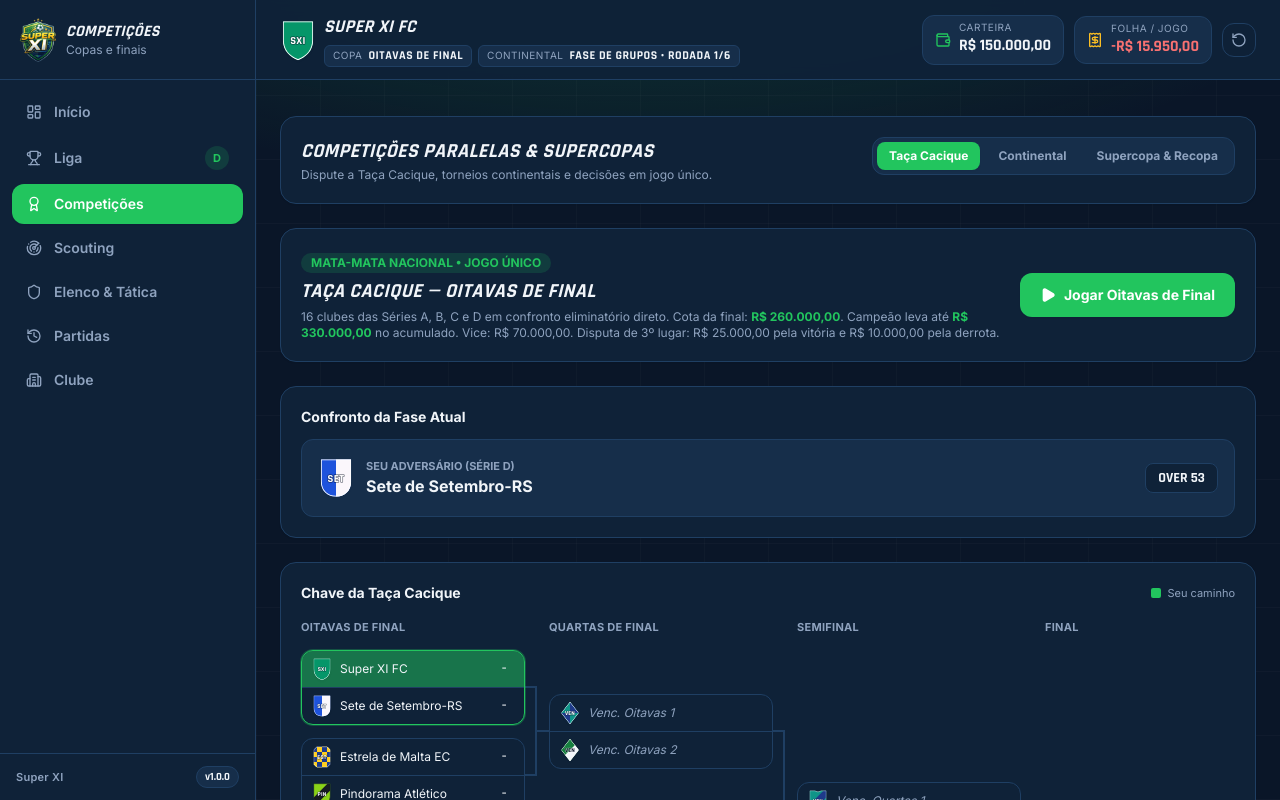
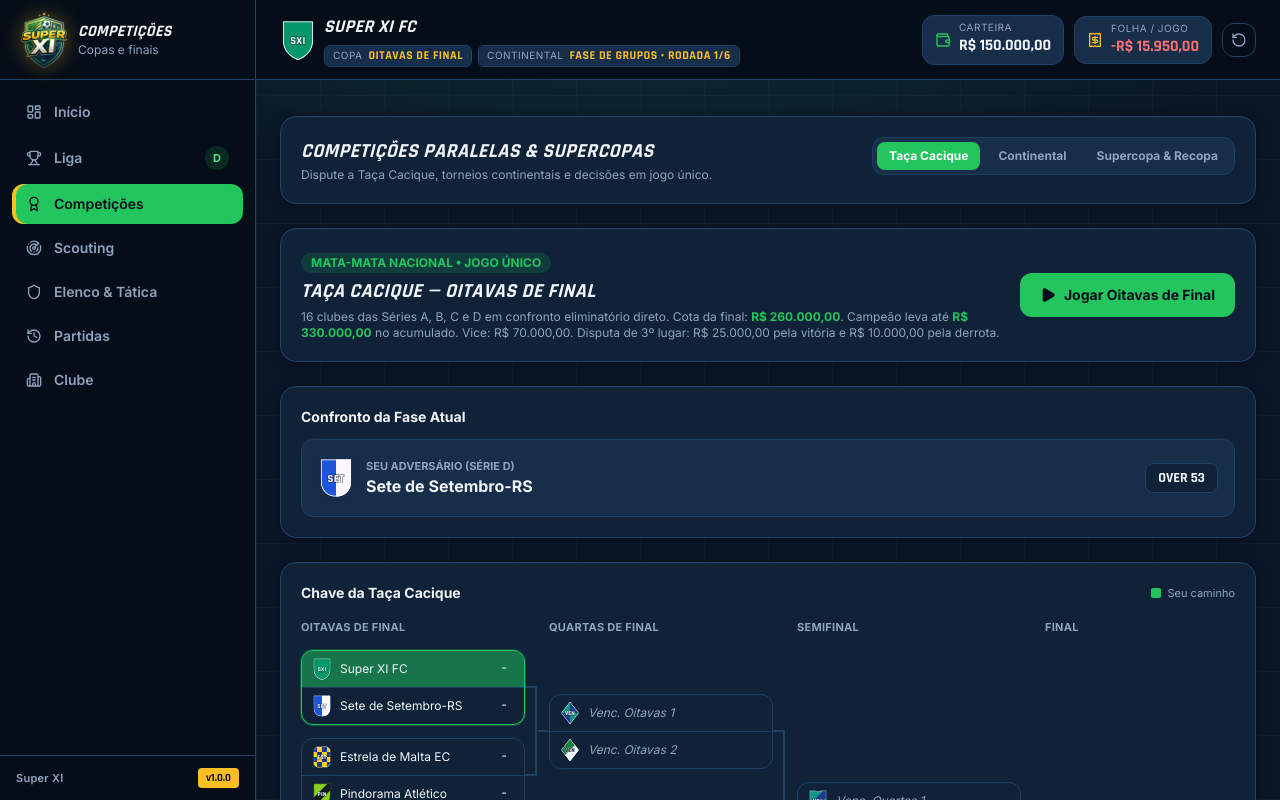
Before and after one commit to adrinoxdev/super-xi, a Vue app: page /#/competitions in a window 1280 px wide. Shown: the top 800 px of the page. Built offline with nearby package versions, Linux system fonts and the light colour scheme.

Commit message:
feat(visual): componentes base e layout no tema noite de jogo

```diff
--- a/src/components/layout/BottomNav.vue
+++ b/src/components/layout/BottomNav.vue
@@ -5,7 +5,7 @@ const { navItems, goTo } = useNavigation()
 </script>
 
 <template>
-  <nav class="md:hidden fixed bottom-0 inset-x-0 bg-surface border-t border-borderline z-40 grid grid-cols-7 pt-1 px-0.5 pb-[calc(0.25rem+env(safe-area-inset-bottom))]">
+  <nav class="md:hidden fixed bottom-0 inset-x-0 bg-night border-t border-borderline z-40 grid grid-cols-7 pt-1 px-0.5 pb-[calc(0.25rem+env(safe-area-inset-bottom))]">
     <button
       type="button"
       v-for="item in navItems"
@@ -13,14 +13,14 @@ const { navItems, goTo } = useNavigation()
       @click="goTo(item)"
       :class="[
         'flex flex-col items-center justify-center min-h-12 min-w-0 px-px py-1 rounded-lg text-[11px] leading-tight font-bold transition-colors relative',
-        item.active ? 'text-emeraldpro' : 'text-ink-muted'
+        item.active ? 'text-gold' : 'text-ink-muted'
       ]"
     >
       <component :is="item.icon" class="w-5 h-5 mb-0.5 shrink-0" />
       <span class="truncate max-w-full">{{ item.shortLabel }}</span>
       <span
         v-if="item.badge"
-        class="absolute top-0 right-0 min-w-4 h-4 px-1 rounded-full bg-emeraldpro text-white text-[10px] leading-4 font-extrabold text-center"
+        class="absolute top-0 right-0 min-w-4 h-4 px-1 rounded-full bg-emeraldpro text-night text-[10px] leading-4 font-extrabold text-center"
       >{{ item.badge }}</span>
       <span v-if="item.live" class="absolute top-0.5 left-1 flex w-2.5 h-2.5" aria-label="Ao vivo">
         <span class="absolute inline-flex w-full h-full rounded-full bg-emeraldpro opacity-75 animate-ping"></span>
--- a/src/components/layout/Header.vue
+++ b/src/components/layout/Header.vue
@@ -26,7 +26,7 @@ const { resetCareer } = useSeason()
 </script>
 
 <template>
-  <header class="bg-surface/95 backdrop-blur border-b border-borderline sticky top-0 z-30 px-3 sm:px-6 py-2 md:py-0 md:h-20 flex flex-col md:flex-row md:items-center md:justify-between gap-1.5 md:gap-3">
+  <header class="bg-night/95 backdrop-blur border-b border-borderline sticky top-0 z-30 px-3 sm:px-6 py-2 md:py-0 md:h-20 flex flex-col md:flex-row md:items-center md:justify-between gap-1.5 md:gap-3">
     <div class="flex items-center justify-between gap-2 sm:gap-3 min-w-0 md:contents">
     <div class="flex items-center gap-2 min-w-0">
       <img :src="`${base}logo.png`" alt="Super XI" class="md:hidden h-9 w-auto shrink-0 select-none" draggable="false" />
@@ -40,7 +40,7 @@ const { resetCareer } = useSeason()
             :key="s.label"
             class="inline-flex items-center gap-1.5 bg-subtle border border-borderline rounded-md px-2 py-0.5 text-[10px] uppercase tracking-wider text-ink-muted"
           >
-            {{ s.label }} <b class="font-score text-xs text-ink">{{ s.value }}</b>
+            {{ s.label }} <b class="font-score text-xs text-gold">{{ s.value }}</b>
           </span>
         </div>
       </div>
@@ -71,7 +71,7 @@ const { resetCareer } = useSeason()
         v-if="!isMatchRoute && match.liveCompetitions.length"
         type="button"
         @click="goToMatchTab"
-        class="hidden md:flex bg-emeraldpro text-white px-3 py-1.5 rounded-xl items-center gap-1 text-xs font-bold shadow-sm"
+        class="hidden md:flex bg-emeraldpro text-night px-3 py-1.5 rounded-xl items-center gap-1 text-xs font-bold shadow-sm"
       >
         <PlayCircle class="w-3.5 h-3.5 shrink-0" />
         <span class="whitespace-nowrap">Voltar à partida</span>
@@ -95,7 +95,7 @@ const { resetCareer } = useSeason()
         v-if="!isMatchRoute && match.liveCompetitions.length"
         type="button"
         @click="goToMatchTab"
-        class="shrink-0 min-h-9 bg-emeraldpro text-white px-3 rounded-xl flex items-center gap-1 text-xs font-bold shadow-sm"
+        class="shrink-0 min-h-9 bg-emeraldpro text-night px-3 rounded-xl flex items-center gap-1 text-xs font-bold shadow-sm"
       >
         <PlayCircle class="w-3.5 h-3.5 shrink-0" />
         Voltar à partida
@@ -103,7 +103,7 @@ const { resetCareer } = useSeason()
       <button
         type="button"
         @click="router.push('/league')"
-        class="shrink-0 min-h-9 bg-emeraldpro-soft border border-emeraldpro/30 hover:bg-emeraldpro hover:text-white text-emeraldpro px-3 rounded-xl flex items-center gap-1 text-xs font-bold transition-colors"
+        class="shrink-0 min-h-9 bg-emeraldpro-soft border border-emeraldpro/30 hover:bg-emeraldpro hover:text-night text-emeraldpro-hover px-3 rounded-xl flex items-center gap-1 text-xs font-bold transition-colors"
         title="Abrir Liga Aurora"
       >
         <Trophy class="w-3.5 h-3.5 shrink-0" />
@@ -118,7 +118,7 @@ const { resetCareer } = useSeason()
         :key="s.label"
         class="shrink-0 inline-flex items-center gap-1.5 bg-subtle border border-borderline rounded-md px-2 py-1 text-[11px] uppercase tracking-wider text-ink-muted"
       >
-        {{ s.label }} <b class="font-score text-xs text-ink">{{ s.value }}</b>
+        {{ s.label }} <b class="font-score text-xs text-gold">{{ s.value }}</b>
       </span>
       <span class="shrink-0 font-score font-bold bg-subtle border border-borderline rounded-full px-2 py-0.5 text-[11px] text-ink">v{{ appVersion }}</span>
     </div>
--- a/src/components/layout/Sidebar.vue
+++ b/src/components/layout/Sidebar.vue
@@ -9,10 +9,10 @@ const { subtitle } = usePageSubtitle()
 </script>
 
 <template>
-  <aside class="hidden md:flex md:w-64 bg-surface border-r border-borderline flex-col justify-between shrink-0 sticky top-0 h-dvh overflow-y-auto z-20 self-start">
+  <aside class="hidden md:flex md:w-64 bg-night border-r border-borderline flex-col justify-between shrink-0 sticky top-0 h-dvh overflow-y-auto z-20 self-start">
     <div>
       <div class="px-4 h-20 border-b border-borderline flex items-center gap-1.5">
-        <img :src="`${base}logo.png`" alt="Super XI" class="h-11 w-auto shrink-0 select-none" draggable="false" />
+        <img :src="`${base}logo.png`" alt="Super XI" class="h-14 w-auto shrink-0 select-none drop-shadow-[0_0_10px_rgba(251,191,36,0.35)]" draggable="false" />
         <div class="min-w-0">
           <h2 class="font-bold text-base text-ink leading-tight truncate">{{ currentPageTitle }}</h2>
           <p class="text-xs text-ink-muted truncate">{{ subtitle }}</p>
@@ -28,7 +28,7 @@ const { subtitle } = usePageSubtitle()
           :class="[
             'w-full flex items-center justify-between px-3.5 py-2.5 rounded-xl text-sm font-semibold transition-all',
             item.active
-              ? 'bg-emeraldpro text-white shadow-sm'
+              ? 'bg-emeraldpro text-night shadow-[inset_4px_0_0_#FBBF24]'
               : 'text-ink-muted hover:bg-subtle hover:text-ink'
           ]"
         >
@@ -40,7 +40,7 @@ const { subtitle } = usePageSubtitle()
             v-if="item.live"
             :class="[
               'flex items-center gap-1.5 text-[10px] font-extrabold px-2 py-0.5 rounded-full',
-              item.active ? 'bg-white text-emeraldpro' : 'bg-emeraldpro-soft text-emeraldpro'
+              item.active ? 'bg-night text-emeraldpro-hover' : 'bg-emeraldpro-soft text-emeraldpro-hover'
             ]"
           >
             <span class="relative flex w-1.5 h-1.5">
@@ -53,7 +53,7 @@ const { subtitle } = usePageSubtitle()
             v-if="item.badge"
             :class="[
               'text-[11px] font-bold px-2 py-0.5 rounded-full',
-              item.active ? 'bg-white/20 text-white' : 'bg-emeraldpro-soft text-emeraldpro'
+              item.active ? 'bg-night/25 text-night' : 'bg-emeraldpro-soft text-emeraldpro-hover'
             ]"
           >
             {{ item.badge }}
@@ -64,7 +64,7 @@ const { subtitle } = usePageSubtitle()
 
     <div class="px-4 py-3 border-t border-borderline flex items-center justify-between text-[11px] text-ink-muted">
       <span class="font-semibold tracking-wide">Super XI</span>
-      <span class="font-score font-bold bg-subtle border border-borderline rounded-full px-2 py-0.5 text-ink">v{{ appVersion }}</span>
+      <span class="font-score font-bold bg-gold text-night rounded px-2 py-0.5">v{{ appVersion }}</span>
     </div>
   </aside>
 </template>
--- a/src/components/ui/AppToast.vue
+++ b/src/components/ui/AppToast.vue
@@ -10,7 +10,7 @@ const ui = useUiStore()
     <div
       v-if="ui.toast.visible"
       :class="[
-        'fixed top-[calc(0.75rem+env(safe-area-inset-top))] sm:top-4 right-3 sm:right-4 left-3 sm:left-auto w-fit ml-auto z-[60] px-4 py-3 rounded-xl shadow-lg border flex items-center gap-2.5 text-sm font-medium animate-pop max-w-[min(92vw,28rem)]',
+        'fixed top-[calc(0.75rem+env(safe-area-inset-top))] sm:top-4 right-3 sm:right-4 left-3 sm:left-auto w-fit ml-auto z-[60] px-4 py-3 rounded-xl shadow-[0_8px_30px_rgba(0,0,0,0.55)] border flex items-center gap-2.5 text-sm font-medium animate-pop max-w-[min(92vw,28rem)]',
         ui.toast.type === 'success' ? 'bg-surface border-emeraldpro text-ink' :
         ui.toast.type === 'warning' ? 'bg-surface border-amberpro text-ink' :
         'bg-surface border-dangerpro text-ink'
--- a/src/components/ui/Badge.vue
+++ b/src/components/ui/Badge.vue
@@ -1,11 +1,11 @@
 <script setup lang="ts">
 const toneClasses = {
-  success: 'bg-emeraldpro-soft text-emeraldpro',
+  success: 'bg-emeraldpro-soft text-emeraldpro-hover',
   'success-strong': 'bg-emeraldpro-soft text-emeraldpro-hover',
   'success-outline': 'border border-emeraldpro text-emeraldpro-hover',
-  'success-solid': 'bg-emeraldpro text-white',
+  'success-solid': 'bg-emeraldpro text-night',
   warning: 'bg-amberpro-soft text-amberpro',
-  'warning-solid': 'bg-amberpro text-white',
+  'warning-solid': 'bg-amberpro text-night',
   neutral: 'bg-subtle text-ink-muted',
   'neutral-outline': 'bg-subtle border border-borderline text-ink-muted',
 } as const
--- a/src/components/ui/BaseButton.vue
+++ b/src/components/ui/BaseButton.vue
@@ -1,9 +1,9 @@
 <script setup lang="ts">
 const variantClasses = {
   primary:
-    'bg-emeraldpro hover:bg-emeraldpro-hover disabled:bg-borderline disabled:text-ink-muted text-white',
-  soft: 'bg-emeraldpro-soft hover:bg-emeraldpro hover:text-white text-emeraldpro',
-  secondary: 'bg-subtle text-ink',
+    'bg-emeraldpro hover:bg-emeraldpro-hover disabled:bg-borderline disabled:text-ink-muted disabled:shadow-none text-night shadow-[0_3px_0_#15803D] active:translate-y-px active:shadow-[0_2px_0_#15803D] transition',
+  soft: 'bg-emeraldpro-soft hover:bg-emeraldpro hover:text-night text-emeraldpro-hover transition-colors',
+  secondary: 'bg-subtle text-gold border border-gold/40 hover:border-gold transition-colors',
 } as const
 
 withDefaults(
--- a/src/components/ui/BaseCard.vue
+++ b/src/components/ui/BaseCard.vue
@@ -9,7 +9,7 @@ withDefaults(
 </script>
 
 <template>
-  <component :is="as" :class="padding" class="bg-surface rounded-2xl border border-borderline shadow-sm">
+  <component :is="as" :class="padding" class="bg-surface rounded-2xl border border-borderline shadow-[inset_0_1px_0_rgba(255,255,255,0.04),0_2px_10px_rgba(0,0,0,0.35)]">
     <slot />
   </component>
 </template>
--- a/src/components/ui/BaseModal.vue
+++ b/src/components/ui/BaseModal.vue
@@ -6,12 +6,12 @@ defineEmits<{ close: [] }>()
 <template>
   <Teleport to="body">
   <div
-    class="fixed inset-0 z-[55] bg-ink/50 backdrop-blur-xs flex items-end sm:items-center justify-center p-0 sm:p-4"
+    class="fixed inset-0 z-[55] bg-night/80 backdrop-blur-sm flex items-end sm:items-center justify-center p-0 sm:p-4"
     @click.self="$emit('close')"
   >
     <div
       :class="[
-        'bg-surface rounded-t-2xl sm:rounded-2xl max-w-lg w-full p-4 sm:p-6 border border-borderline shadow-xl space-y-4 animate-pop max-h-[90dvh] overflow-y-auto overscroll-contain pb-[calc(1rem+env(safe-area-inset-bottom))] sm:pb-6',
+        'bg-surface rounded-t-2xl sm:rounded-2xl max-w-lg w-full p-4 sm:p-6 border border-borderline shadow-[0_20px_60px_rgba(0,0,0,0.6)] space-y-4 animate-pop max-h-[90dvh] overflow-y-auto overscroll-contain pb-[calc(1rem+env(safe-area-inset-bottom))] sm:pb-6',
         cardClass
       ]"
     >
--- a/src/components/ui/ConfirmDialog.vue
+++ b/src/components/ui/ConfirmDialog.vue
@@ -44,7 +44,7 @@ onBeforeUnmount(() => window.removeEventListener('keydown', onKey))
       <button
         type="button"
         :class="[
-          'px-4 py-2.5 min-h-11 rounded-xl text-white text-sm font-bold transition-colors',
+          'px-4 py-2.5 min-h-11 rounded-xl text-night text-sm font-bold transition-colors',
           ui.confirmDialog.danger ? 'bg-dangerpro hover:opacity-90' : 'bg-emeraldpro hover:bg-emeraldpro-hover'
         ]"
         @click="ui.resolveConfirm(true)"
--- a/src/components/ui/ProgressBar.vue
+++ b/src/components/ui/ProgressBar.vue
@@ -1,12 +1,12 @@
 <script setup lang="ts">
 import { computed } from 'vue'
 
-const props = withDefaults(defineProps<{ percent: number; barClass?: string }>(), { barClass: 'bg-emeraldpro' })
+const props = withDefaults(defineProps<{ percent: number; barClass?: string }>(), { barClass: 'bg-gradient-to-r from-[#16A34A] to-emeraldpro-hover' })
 const width = computed(() => Math.max(0, Math.min(100, props.percent || 0)))
 </script>
 
 <template>
-  <div class="w-full h-2 bg-subtle rounded-full overflow-hidden">
-    <div :class="barClass" class="h-full transition-all duration-300" :style="{ width: width + '%' }"></div>
+  <div class="w-full h-2 bg-night border border-borderline/60 rounded-full overflow-hidden">
+    <div :class="barClass" class="h-full rounded-full transition-all duration-300 shadow-[0_0_8px_rgba(74,222,128,0.7)]" :style="{ width: width + '%' }"></div>
   </div>
 </template>
--- a/src/components/ui/SectionTitle.vue
+++ b/src/components/ui/SectionTitle.vue
@@ -14,7 +14,7 @@ withDefaults(defineProps<{ as?: 'h2' | 'h3'; size?: 'base' | 'responsive' }>(),
   <component
     :is="as"
     :class="[sizeClasses[size], $slots.icon ? 'flex items-center gap-2' : '']"
-    class="font-bold text-ink"
+    class="font-extrabold text-ink uppercase title-band"
   >
     <slot name="icon" />
     <slot />
```
Also changed, not shown: src/components/ui/StatTile.vue (+4 -4 lines).
